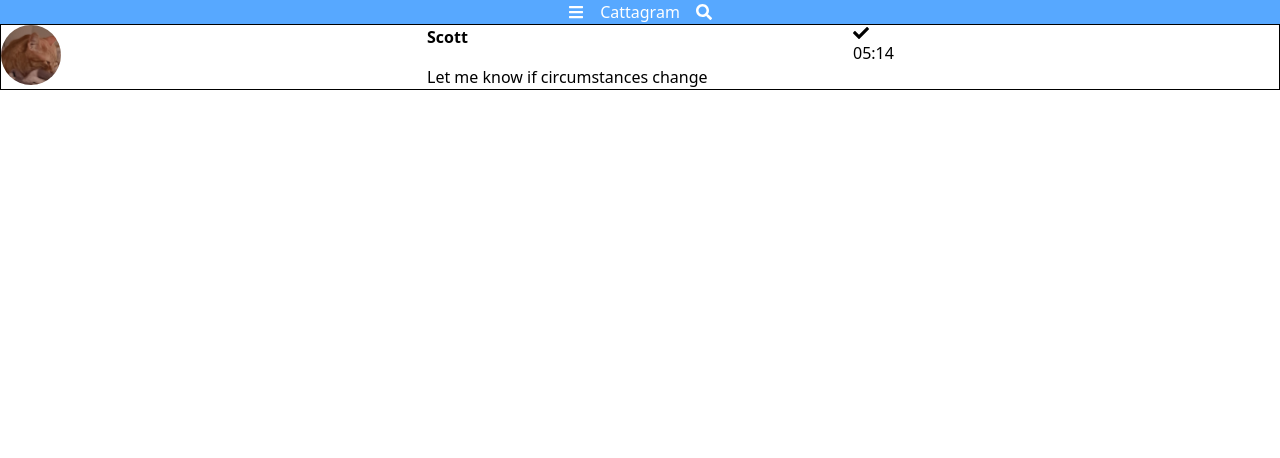
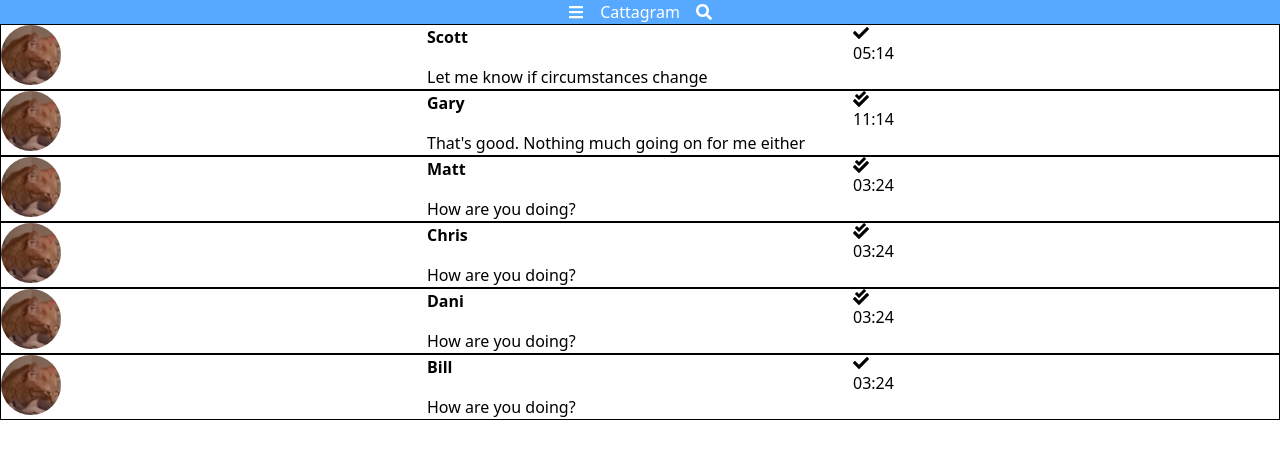
Before and after one commit to ddobrynina/Messaging-App-Cattagram, a React (Vite) app in the folder client/cattagram/: page / in a window 1280 px wide. Shown: the top 458 px of the page. Built offline with nearby package versions, Linux system fonts and the light colour scheme.

Commit message:
Added more dummy messages, contact list, changed userMesssage to receivedMessage and message to sentMessage

```diff
--- a/client/cattagram/src/App.jsx
+++ b/client/cattagram/src/App.jsx
@@ -16,7 +16,7 @@ function App() {
       <>
         <Route path='/' element={<Dashboard />}/>
         <Route path='/profile' element={<Profile />} />
-        <Route path='/messages' element={<Messages />} />
+        <Route path='/messages/:id' element={<Messages />} />
       </>
     )
   );
--- /dev/null
+++ b/client/cattagram/src/components/contactList.jsx
@@ -0,0 +1,20 @@
+import Contact from '../components/contact';
+import contacts from '../data/messages.json';
+import { Link } from 'react-router-dom'
+
+const ContactList = () => {
+
+  const contactsArray = contacts.contacts;
+  return (
+    <div>
+      { contactsArray.map((contact) =>
+        <Link to={"/messages/"+contact.userID}>
+            <Contact key={contact.userID} contact={contact.name} message={contact.messages[contact.messages.length-1]}/>
+        </Link>
+      )
+    }
+    </div>
+  )
+}
+
+export default ContactList
--- a/client/cattagram/src/components/messageHeader.jsx
+++ b/client/cattagram/src/components/messageHeader.jsx
@@ -3,14 +3,14 @@ import {FaArrowLeft, FaPhoneAlt, FaEllipsisV} from 'react-icons/fa';
 import cat from '../assets/cat_avatar.jpg';
 
 
-const MessageHeader = () => {
+const MessageHeader = ({contact}) => {
   return (
     <div className="flex gap-4 justify-center items-center bg-[#57A8FF] text-white w-screen">
         <NavLink to='/' >
             <FaArrowLeft />
         </NavLink>
          <div><img className='rounded-[50%] h-15 w-15' src={cat} alt="" /></div>
-        <p>Friend</p>
+        <p>{contact}</p>
         <FaPhoneAlt />
         <FaEllipsisV />
     </div>
--- /dev/null
+++ b/client/cattagram/src/components/receivedMessage.jsx
@@ -0,0 +1,14 @@
+
+const ReceivedMessage = ({message}) => {
+
+  return (
+    <div className='text-wrap m-1'>
+      <div className='flex bg-white max-w-sm rounded-xl border p-1'>
+        <div className='flex-4'>{message.message}</div>
+       <div className='flex-1 text-gray-400'>{message.time}</div>
+      </div>
+    </div>
+  )
+}
+
+export default ReceivedMessage
--- /dev/null
+++ b/client/cattagram/src/components/sentMessage.jsx
@@ -0,0 +1,20 @@
+import {FaCheck, FaCheckDouble} from 'react-icons/fa'
+
+const SentMessage = ({message}) => {
+
+  const read = message.readStatus;
+
+  return (
+    <div className='text-wrap m-1'>
+        <div className='flex bg-[#DEFFE7] max-w-sm rounded-xl border ml-8 p-1'>
+            <div className='flex-4'>{message.message}</div>
+            <div className='flex-1 text-[#5FB350]'>
+                {message.time}
+                {read? <FaCheckDouble /> : <FaCheck /> }
+            </div>
+        </div>
+    </div>
+  )
+}
+
+export default SentMessage
--- /dev/null
+++ b/client/cattagram/src/data/messages.json
@@ -0,0 +1,144 @@
+{
+  "contacts" : [
+    {
+        "name": "Scott",
+        "userID": "1",
+        "messages" :[
+        {
+            "id": "1",
+            "user": "Tom",
+            "currentUser":true,
+            "time": "00:24",
+            "message": "Hi",
+            "readStatus": true
+        },
+        {
+            "id": "2",
+            "user": "Scott",
+            "currentUser":false,
+            "time": "00:26",
+            "message": "Hello",
+            "readStatus": true
+        },
+        {
+            "id": "3",
+            "user": "Tom",
+            "currentUser":true,
+            "time": "01:30",
+            "message": "How are you?",
+            "readStatus": true
+        },
+        {
+            "id": "4",
+            "user": "Scott",
+            "currentUser":false,
+            "time": "02:34",
+            "message": "I'm doing fine. Didn't get much sleep lol. Probably not gonna make it to the party and I have to go grocery shopping",
+            "readStatus": true
+        },
+        {
+            "id": "5",
+            "user": "Tom",
+            "currentUser":true,
+            "time": "05:13",
+            "message": "Understandable",
+            "readStatus": true
+        },
+        {
+            "id": "6",
+            "user": "Tom",
+            "currentUser":true,
+            "time": "05:14",
+            "message": "Let me know if circumstances change",
+            "readStatus": false
+        }
+        ]
+    },
+    {
+        "name": "Gary",
+        "userID": "2",
+        "messages":[
+            {
+                "id": "1",
+                "user": "Tom",
+                "currentUser":true,
+                "time": "03:24",
+                "message": "How are you doing?",
+                "readStatus": true
+            },
+            {
+                "id": "2",
+                "user": "Gary",
+                "currentUser":false,
+                "time": "04:15",
+                "message": "I'm doing well. Nothing much going on. How about you?",
+                "readStatus": true
+            },
+            {
+                "id": "3",
+                "user": "Tom",
+                "currentUser":true,
+                "time": "11:14",
+                "message": "That's good. Nothing much going on for me either",
+                "readStatus": true
+            }
+        ]
+    },
+    {
+        "name": "Matt",
+        "userID": "3",
+        "messages":[
+            {
+                "id": "1",
+                "user": "Tom",
+                "currentUser":true,
+                "time": "03:24",
+                "message": "How are you doing?",
+                "readStatus": true
+            }
+        ]
+    },
+    {
+        "name": "Chris",
+        "userID": "4",
+        "messages":[
+            {
+                "id": "1",
+                "user": "Tom",
+                "currentUser":true,
+                "time": "03:24",
+                "message": "How are you doing?",
+                "readStatus": true
+            }
+        ]
+    },
+    {
+        "name": "Dani",
+        "userID": "5",
+        "messages":[
+            {
+                "id": "1",
+                "user": "Tom",
+                "currentUser":true,
+                "time": "03:24",
+                "message": "How are you doing?",
+                "readStatus": true
+            }
+        ]
+    },
+    {
+        "name": "Bill",
+        "userID": "6",
+        "messages":[
+            {
+                "id": "1",
+                "user": "Tom",
+                "currentUser":true,
+                "time": "03:24",
+                "message": "How are you doing?",
+                "readStatus": false
+            }
+        ]
+    }
+  ]
+}
--- a/client/cattagram/src/pages/Dashboard.jsx
+++ b/client/cattagram/src/pages/Dashboard.jsx
@@ -1,19 +1,14 @@
-import React from 'react';
-import { Link } from 'react-router-dom';
 import Header from '../components/header';
-import Contact from '../components/contact';
-import messages from './messages.json';
+import ContactList from '../components/contactList';
+
 
 const Dashboard = () => {
-  const messagesArray = messages;
-  const contactName = "Scott";
+
 
   return (
     <>
       <Header />
-      <Link to="/messages">
-        <Contact contact={contactName} message={messagesArray.messages[messagesArray.messages.length-1]}/>
-      </Link>
+      <ContactList />
     </>
   )
 }
--- a/client/cattagram/src/pages/Messages.jsx
+++ b/client/cattagram/src/pages/Messages.jsx
@@ -1,21 +1,25 @@
 import MessageHeader from '../components/messageHeader';
-import Message from '../components/message';
-import UserMessage from '../components/userMessage';
-import messages from './messages.json';
+import ReceivedMessage from '../components/receivedMessage';
+import SentMessage from '../components/sentMessage';
+import contacts from '../data/messages.json';
+import { useParams } from 'react-router-dom'
 
 const Messages = () => {
 
-  const messagesArray = messages;
+  const params = useParams();
+  const userId = parseInt(params.id);
+  const contact = contacts.contacts[userId-1].name;
+  const messagesArray = contacts.contacts[userId-1].messages;
 
   return (
     <>
-      <MessageHeader />
+      <MessageHeader contact={contact}/>
       <div className='bg-linear-120 from-[#3EB37C] to-[#D6FFE7] w-screen h-screen'>
       {
-        messagesArray.messages.map((message) =>
+        messagesArray.map((message) =>
           message.currentUser?
-            <UserMessage key={message.id} message={message} /> :
-            <Message key={message.id} message={message} />
+            <SentMessage key={message.id} message={message} /> :
+            <ReceivedMessage key={message.id} message={message} />
         )
       }
     </div>
```
